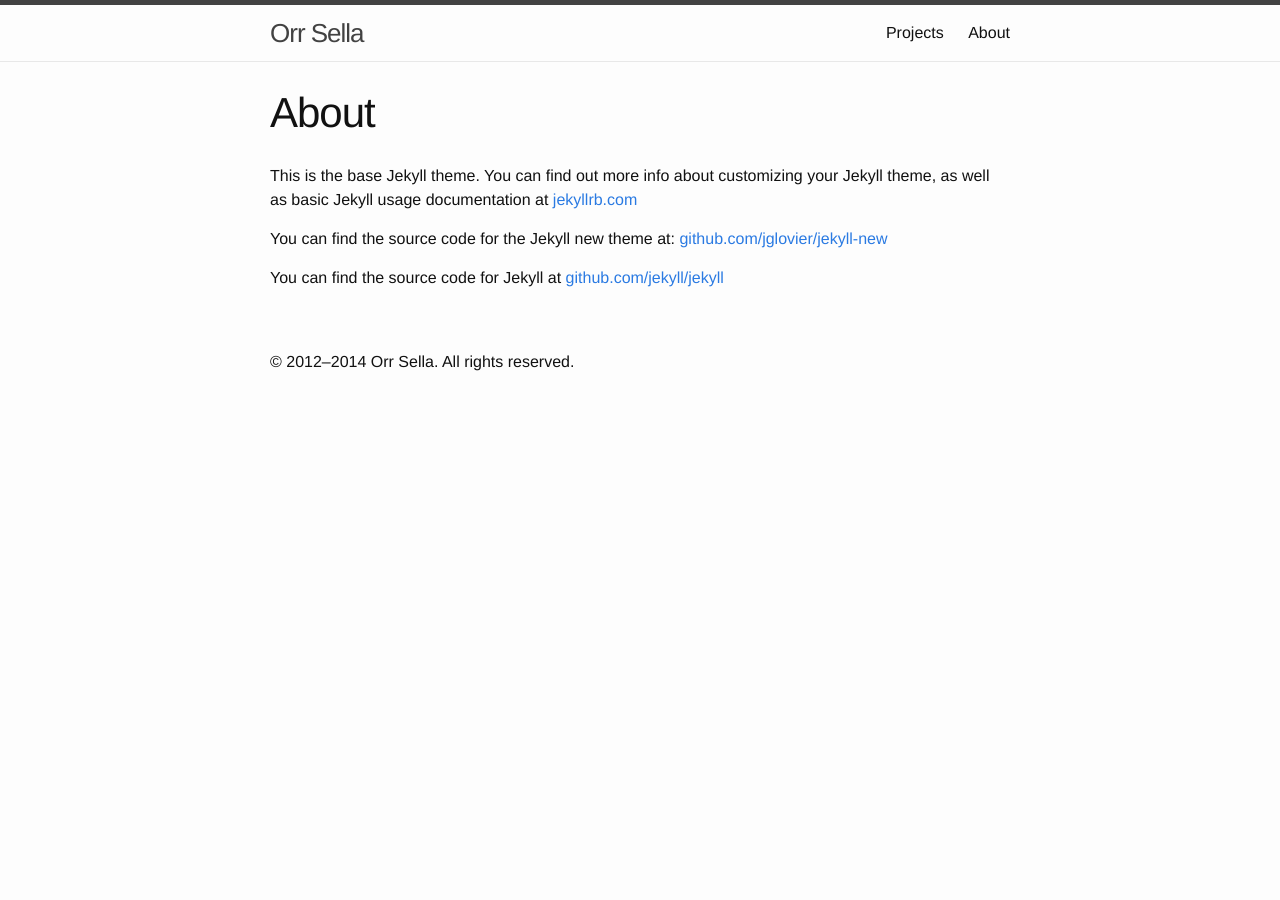
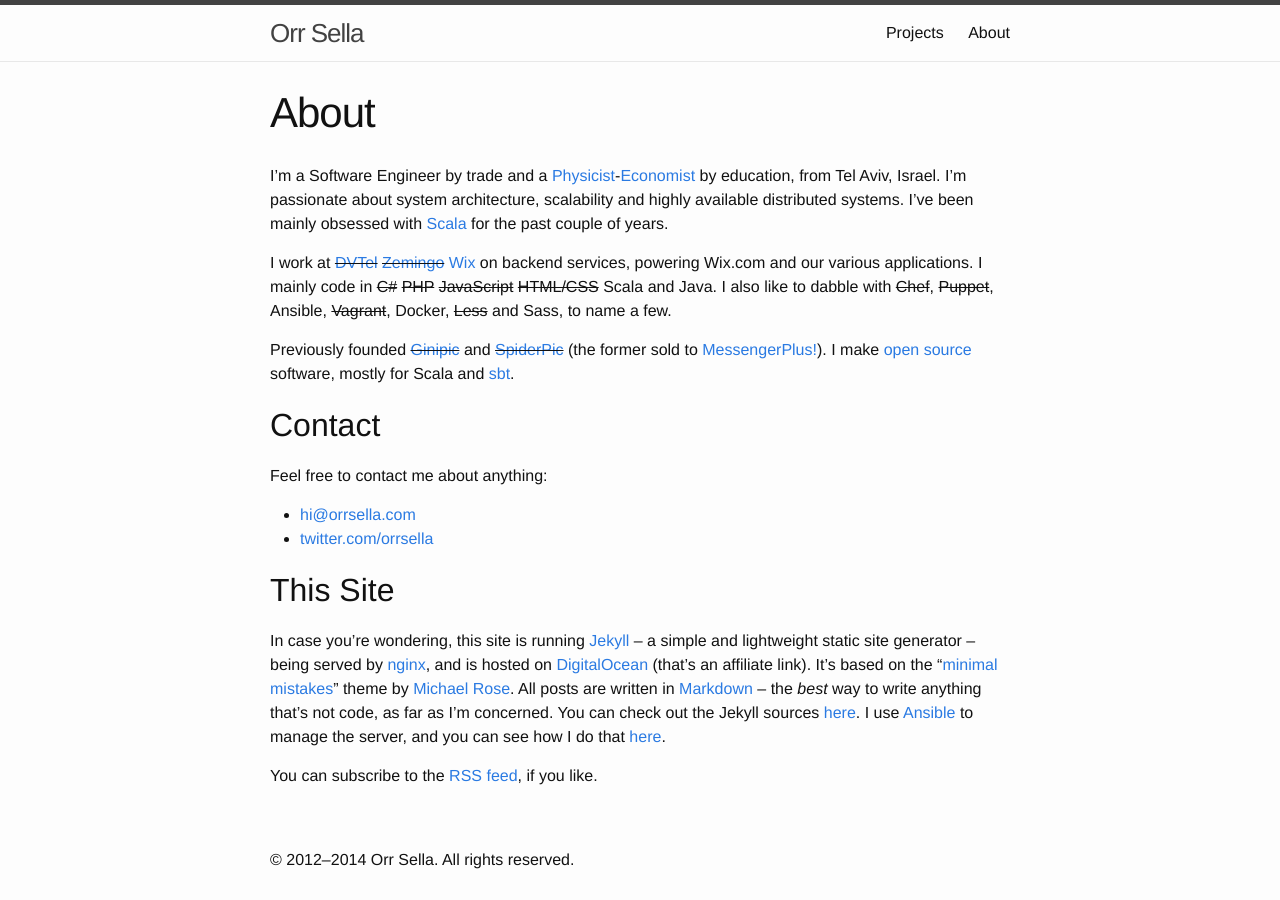
Before and after one commit to orrsella/orrsella.com, a Jekyll site: the page built from about/index.md, in a window 1280 px wide. Built offline with Jekyll 4.4.1, drawn with Linux system fonts in a browser that asks for light colours.

Commit message:
Add whitespace trimming, fix about and projects pages

```diff
--- a/_includes/head.html
+++ b/_includes/head.html
@@ -1,14 +1,14 @@
   <head>
     <meta charset="utf-8">
     <meta http-equiv="X-UA-Compatible" content="IE=edge">
-    <meta name="viewport" content="width=device-width initial-scale=1">
-    <meta name="HandheldFriendly" content="True" />
-    <meta name="MobileOptimized" content="320" />
+    <meta name="viewport" content="width=device-width, initial-scale=1.0, maximum-scale=1.0">
+    <meta name="HandheldFriendly" content="True">
+    <meta name="MobileOptimized" content="320">
 
     <title>{% if page.title %}{{ page.title }} &#8211; {% endif %}{{ site.title }}</title>
     <meta name="description" content="{% if page.description %}{{ page.description | strip_html }}{% else %}{{ site.description }}{% endif %}">
     <meta name="keywords" content="{% if page.keywords %}{{ page.keywords | join: ', ' }}{% else %}{{ site.keywords | join: ', ' }}{% endif %}">
-    <meta name="author" content="{% if page.author %}{{ page.author }}{% else %}{{ site.author }}{% endif %}" />
+    <meta name="author" content="{% if page.author %}{{ page.author }}{% else %}{{ site.author }}{% endif %}">
     <meta name="google-site-verification" content="{{ site.google_site_verification }}">
     <meta name="msvalidate.01" content="{{ site.msvalidate }}">
 
--- a/_layouts/base.html
+++ b/_layouts/base.html
@@ -1,3 +1,4 @@
+{% strip %}
 <!DOCTYPE html>
 <html lang="en-us">
 {% include head.html %}
@@ -11,3 +12,4 @@
 {% include footer.html %}
   </body>
 </html>
+{% endstrip %}
--- a/_layouts/page.html
+++ b/_layouts/page.html
@@ -3,13 +3,10 @@
 ---
 
         <div class="post">
-
           <header class="post-header">
             <h1 class="post-title">{{ page.title }}</h1>
           </header>
-
           <article class="post-content">
             {{ content }}
           </article>
-
         </div>
--- /dev/null
+++ b/_plugins/strip.rb
@@ -0,0 +1,14 @@
+# Replaces multiple newlines and whitespace between them with one newline
+# source: https://github.com/aucor/jekyll-plugins
+
+module Jekyll
+  class StripTag < Liquid::Block
+
+    def render(context)
+      super.gsub /\n\s*\n/, "\n"
+    end
+
+  end
+end
+
+Liquid::Template.register_tag('strip', Jekyll::StripTag)
--- a/about/index.md
+++ b/about/index.md
@@ -1,10 +1,25 @@
 ---
 layout: page
 title:  About
+excerpt: I'm a Software Engineer who's passionate about system architecture, scalability and highly available distributed systems.
+keywords: [orr, sella, orr sella, orrsella, software enginner, scala]
 ---
 
-This is the base Jekyll theme. You can find out more info about customizing your Jekyll theme, as well as basic Jekyll usage documentation at [jekyllrb.com](http://jekyllrb.com/)
+I'm a Software Engineer by trade and a [Physicist](http://physics.tau.ac.il/)-[Economist](http://econ.tau.ac.il/) by education, from Tel Aviv, Israel. I'm passionate about system architecture, scalability and highly available distributed systems. I've been mainly obsessed with [Scala](http://scala-lang.org) for the past couple of years.
 
-You can find the source code for the Jekyll new theme at: [github.com/jglovier/jekyll-new](https://github.com/jglovier/jekyll-new)
+I work at <del>[DVTel](http://www.dvtel.com)</del>  <del>[Zemingo](http://zemingo.com)</del>  [Wix](http://wix.com) on backend services, powering Wix.com and our various applications. I mainly code in <del>C#</del> <del>PHP</del> <del>JavaScript</del> <del>HTML/CSS</del> Scala and Java. I also like to dabble with <del>Chef</del>, <del>Puppet</del>, Ansible, <del>Vagrant</del>, Docker, <del>Less</del> and Sass, to name a few.
 
-You can find the source code for Jekyll at [github.com/jekyll/jekyll](https://github.com/jekyll/jekyll)
+Previously founded <del>[Ginipic](http://ginipic.com)</del> and <del>[SpiderPic](http://spiderpic.com)</del> (the former sold to [MessengerPlus!](http://www.msgplus.net/)). I make [open source](http://github.com/orrsella) software, mostly for Scala and [sbt](http://scala-sbt.org).
+
+## Contact
+
+Feel free to contact me about anything:
+
+* [hi@orrsella.com](mailto:hi@orrsella.com)
+* [twitter.com/orrsella](http://twitter.com/orrsella)
+
+## This Site
+
+In case you're wondering, this site is running [Jekyll](http://jekyllrb.com/) – a simple and lightweight static site generator – being served by [nginx](http://nginx.org/), and is hosted on [DigitalOcean](https://www.digitalocean.com/?refcode=4221a39d182a) (that's an affiliate link). It's based on the "[minimal mistakes](https://github.com/mmistakes/minimal-mistakes)" theme by [Michael Rose](https://mademistakes.com/). All posts are written in [Markdown](http://daringfireball.net/projects/markdown/) – the *best* way to write anything that's not code, as far as I'm concerned. You can check out the Jekyll sources [here](https://github.com/orrsella/orrsella.com). I use [Ansible](http://www.ansible.com) to manage the server, and you can see how I do that [here](https://github.com/orrsella/mah-server).
+
+You can subscribe to the [RSS feed]({{ site.baseurl }}/rss.xml), if you like.
--- a/rss.xml
+++ b/rss.xml
@@ -8,7 +8,7 @@
     <title>{{ site.title | xml_escape }}</title>
     <description>{{ site.description | xml_escape }}</description>
     <link>{{ site.url }}{{ site.baseurl }}/</link>
-    <atom:link href="{{ "/feed.xml" | prepend: site.baseurl | prepend: site.url }}" rel="self" type="application/rss+xml" />
+    <atom:link href="{{ "/rss.xml" | prepend: site.baseurl | prepend: site.url }}" rel="self" type="application/rss+xml" />
     <pubDate>{{ site.time | date_to_rfc822 }}</pubDate>
     <lastBuildDate>{{ site.time | date_to_rfc822 }}</lastBuildDate>
     <generator>Jekyll v{{ jekyll.version }}</generator>
--- a/static/css/main.scss
+++ b/static/css/main.scss
@@ -1,5 +1,5 @@
 ---
-# Main css file
+# Front matter comment to ensure Jekyll properly reads file.
 ---
 
 @charset "utf-8";
@@ -9,3 +9,4 @@
 @import "base";
 @import "layout";
 @import "highlight";
+@import "typography";
```
Also changed, not shown: projects/index.md (+6 -4 lines), README.md, _sass/base.scss (renamed from _sass/_base.scss), _sass/highlight.scss (renamed from _sass/_highlight.scss), _sass/layout.scss (renamed from _sass/_layout.scss), _sass/mixins.scss (renamed from _sass/_mixins.scss), _sass/typography.scss (added), _sass/variables.scss (renamed from _sass/_variables.scss). Lines whose indentation alone changed are shown as unchanged.
